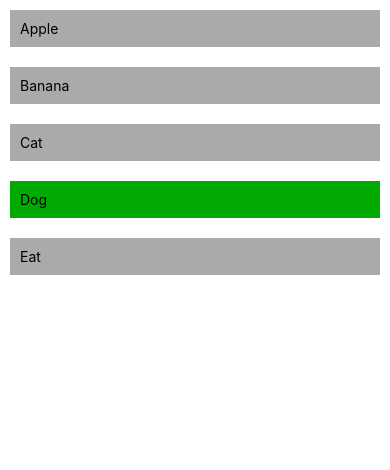
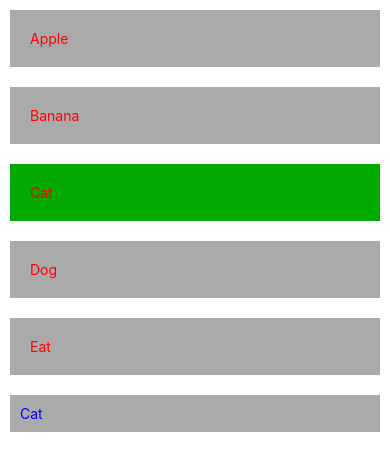
Before and after one commit to vengleab/year-4-react-native-2021, a React Native app: screen / in a window 390 px wide. Shown: the top 470 px of the page. Built offline with nearby package versions, Linux system fonts and the light colour scheme.

Commit message:
Week04 customize components

```diff
--- a/week03_04/App.js
+++ b/week03_04/App.js
@@ -6,12 +6,36 @@ import ListItemContext from './context/ListItemContext';
 
 export default () => {
   const items = ['Apple', 'Banana', 'Cat', 'Dog', 'Eat'];
-  const [selectedItem, setSelectedItem] = useState('Dog');
+  const [selectedItem, setSelectedItem] = useState([]);
+
+  function logSelectedItem(params) {
+    // call api here
+    // setSelectedItem([...selectedItem, params]);
+  }
+
   return (
     <View>
-      <ListItemContext.Provider value={{ selectedItem, setSelectedItem }}>
-        <ListItem items={items} />
-      </ListItemContext.Provider>
+      <ListItem
+        items={items}
+        selectedItem={'Cat'}
+        disabledItems={selectedItem}
+        onSelectedItem={logSelectedItem}
+        itemPros={{
+          style: {
+            color: 'red',
+            padding: 10,
+          },
+        }}
+      />
+      <ListItem
+        items={['Cat']}
+        itemPros={{
+          style: {
+            color: 'blue',
+            padding: 0,
+          },
+        }}
+      />
     </View>
   );
 };
--- a/week03_04/components/Item/index.js
+++ b/week03_04/components/Item/index.js
@@ -20,28 +20,37 @@ import ListItemContext from '../../context/ListItemContext';
 //   );
 // };
 
-export default class Item extends React.Component {
-  // static contextType = ListItemContext;
+class Item extends React.Component {
+  state = {};
   render() {
-    // const { selectedItem, setSelectedItem } = this.context;
-    const { item } = this.props;
+    const {
+      item,
+      onSelectedItem,
+      selectedItem,
+      disabledItems,
+      ...remainProps
+    } = this.props;
     return (
-      <ListItemContext.Consumer>
-        {/* {contextProps => { */}
-        {({ setSelectedItem, selectedItem }) => {
-          return (
-            <TouchableOpacity onPress={e => setSelectedItem(item)}>
-              <View
-                style={[styles.item, item === selectedItem && styles.active]}>
-                <Text>{item}</Text>
-              </View>
-            </TouchableOpacity>
-          );
-        }}
-      </ListItemContext.Consumer>
+      <TouchableOpacity onPress={e => onSelectedItem(item)}>
+        <View
+          style={[
+            styles.item,
+            selectedItem == item && styles.active,
+            disabledItems.includes(item) && styles.disable,
+          ]}>
+          <Text {...remainProps}>{item}</Text>
+        </View>
+      </TouchableOpacity>
     );
   }
 }
+
+Item.defaultProps = {
+  onSelectedItem: () => {},
+  disabledItems: [],
+};
+
+export default Item;
 
 const styles = StyleSheet.create({
   item: {
@@ -52,4 +61,7 @@ const styles = StyleSheet.create({
   active: {
     backgroundColor: '#0a0',
   },
+  disable: {
+    backgroundColor: '#555',
+  },
 });
--- a/week03_04/components/ListItem/index.js
+++ b/week03_04/components/ListItem/index.js
@@ -2,11 +2,24 @@ import React, { useEffect, useState } from 'react';
 import { View, Text, TextInput, Button } from 'react-native';
 import Item from '../Item';
 
-export default props => {
+export default ({
+  items = [],
+  selectedItem,
+  onSelectedItem,
+  disabledItems,
+  itemPros,
+}) => {
   return (
     <View>
-      {props.items.map(item => (
-        <Item key={item} item={item} />
+      {items.map(item => (
+        <Item
+          key={item}
+          item={item}
+          selectedItem={selectedItem}
+          onSelectedItem={onSelectedItem}
+          disabledItems={disabledItems}
+          {...itemPros}
+        />
       ))}
     </View>
   );
```
